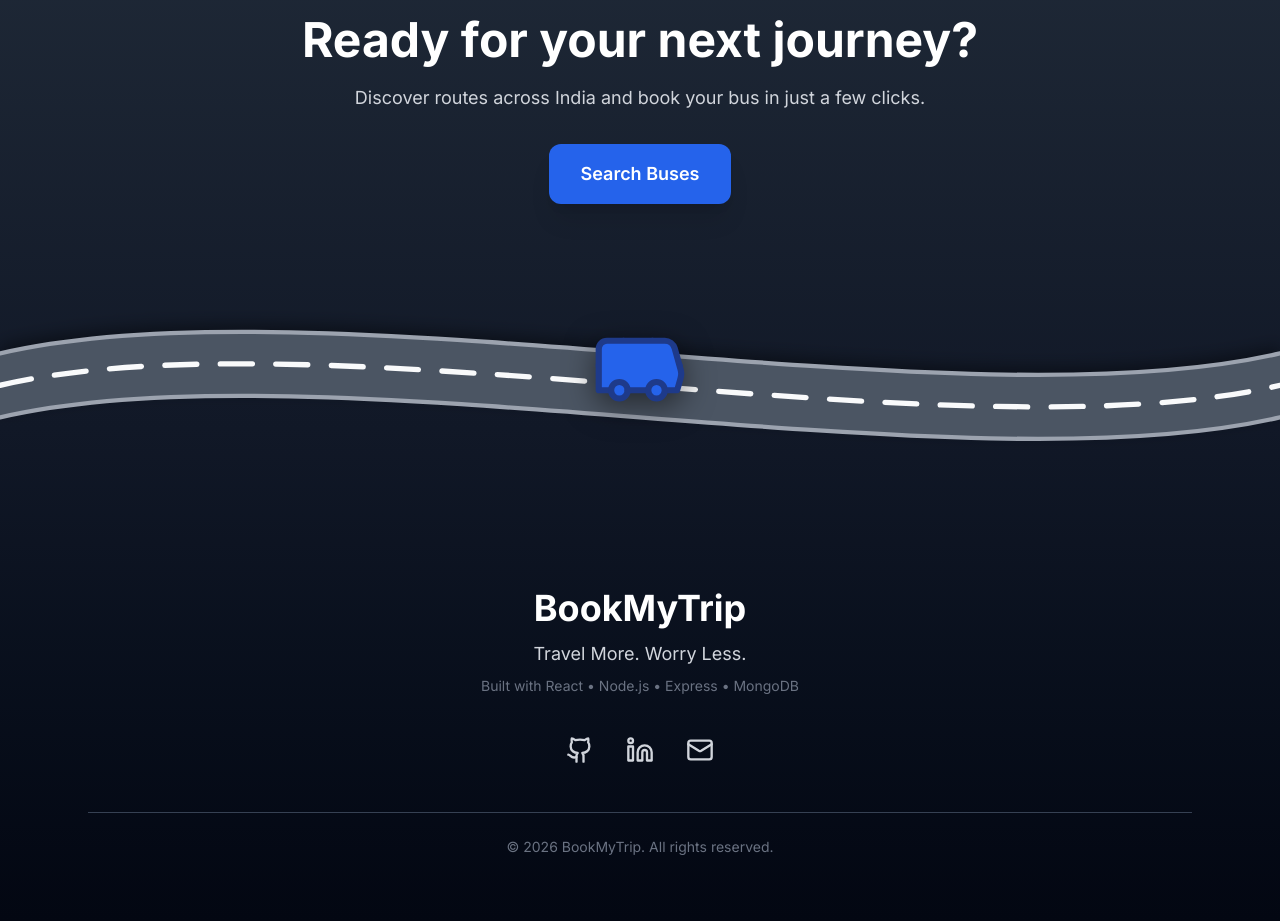
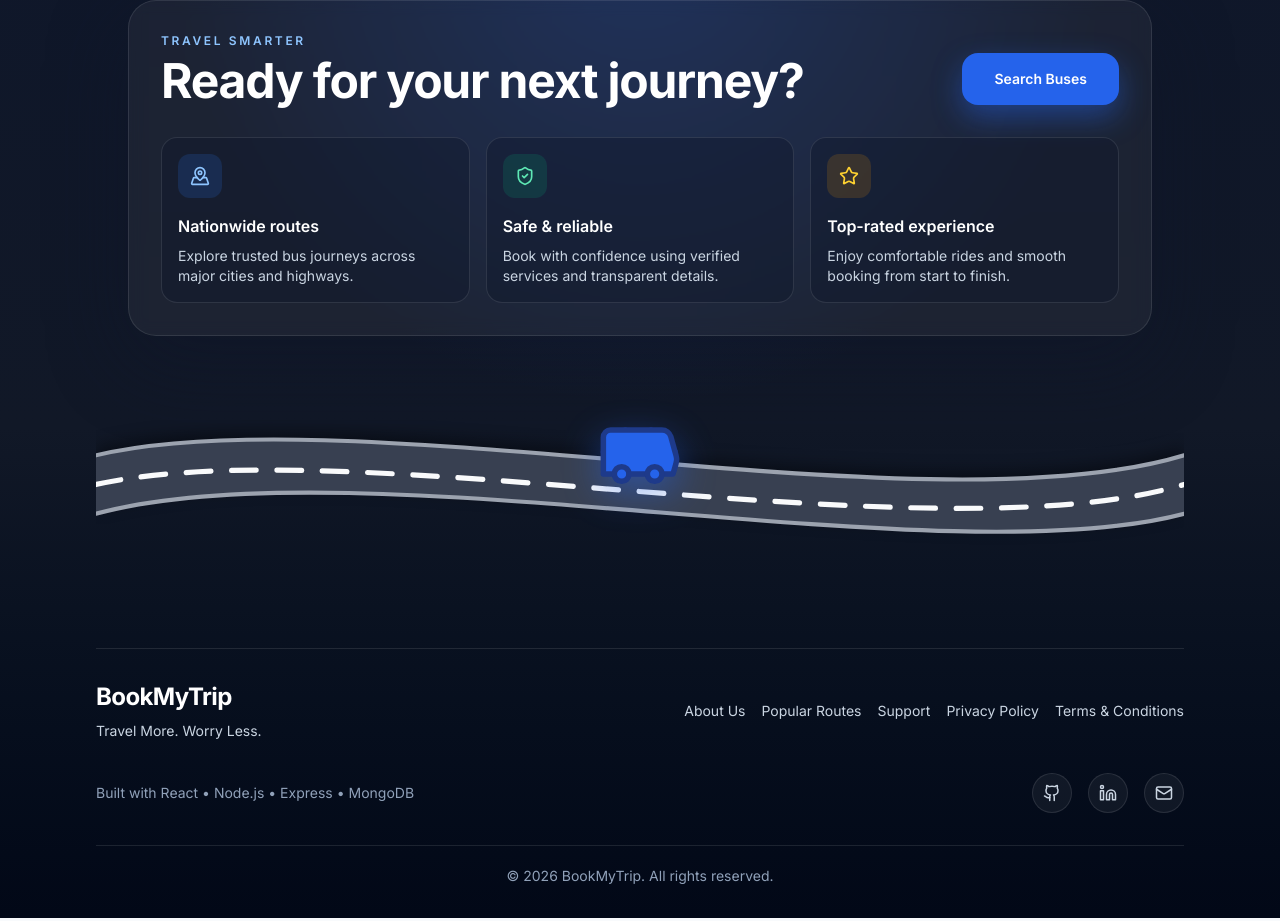
Before and after one commit to rojinraj641/Bus-ticket-booking, a React (Vite) app in the folder frontend/: page / in a window 1280 px wide. Shown: the part 1972-2893 px from the top of the page. Built offline with nearby package versions, Linux system fonts and the light colour scheme; no server answers.

Commit message:
Changed the footer

```diff
--- a/frontend/src/Components/Footer.jsx
+++ b/frontend/src/Components/Footer.jsx
@@ -1,146 +1,132 @@
-import { Bus, Github, Linkedin, Mail } from "lucide-react";
+import { Bus, Github, Linkedin, Mail, MapPinned, ShieldCheck, Star } from "lucide-react";
 
 const Footer = () => {
-    const handleSearchClick = ()=>{
-        window.scrollTo({top:0, behavior: "smooth"})
-    }
+  const handleSearchClick = () => {
+    window.scrollTo({ top: 0, behavior: "smooth" });
+  };
+
+  const footerLinks = [
+    "About Us",
+    "Popular Routes",
+    "Support",
+    "Privacy Policy",
+    "Terms & Conditions",
+  ];
+
   return (
-        <footer className="relative mt-20 bg-gradient-to-b from-[#1F2937] via-[#111827] to-[#030712] text-white overflow-hidden">
-            {/* CTA */}
-            <div className="max-w-5xl mx-auto px-6 pt-20 text-center">
-                <h2 className="text-4xl md:text-5xl font-bold">
+    <footer className="relative mt-20 overflow-hidden bg-gradient-to-b from-[#0F172A] via-[#111827] to-[#020817] text-white">
+      <div className="absolute inset-0 bg-[radial-gradient(circle_at_top,_rgba(37,99,235,0.22),transparent_40%)]" />
+
+      <div className="relative z-10 mx-auto max-w-6xl px-4 pb-8 pt-16 sm:px-6 lg:px-8">
+        <div className="mx-auto max-w-5xl rounded-[28px] border border-white/10 bg-white/5 p-6 shadow-[0_25px_80px_rgba(15,23,42,0.45)] backdrop-blur-sm md:p-8">
+          <div className="flex flex-col items-center gap-6 text-center md:flex-row md:items-end md:justify-between md:text-left">
+            <div>
+              <p className="text-xs font-semibold uppercase tracking-[0.22em] text-blue-300">Travel smarter</p>
+              <h2 className="mt-2 text-3xl font-bold tracking-tight text-white md:text-5xl">
                 Ready for your next journey?
               </h2>
-
-                <p className="mt-5 text-sm md:text-lg text-gray-300">
-                    Discover routes across India and book your bus in just a few clicks.
-                </p>
+            </div>
 
             <button
-                className="mt-8 rounded-xl bg-[#2563EB] px-8 py-4 text-sm md:text-lg font-semibold shadow-xl transition hover:bg-blue-700"
-                onClick={handleSearchClick}>
+              onClick={handleSearchClick}
+              className="rounded-2xl bg-[#2563EB] px-6 py-3 text-sm font-semibold text-white shadow-[0_12px_30px_rgba(37,99,235,0.45)] transition hover:-translate-y-0.5 hover:bg-blue-600 md:px-8 md:py-4"
+            >
               Search Buses
             </button>
           </div>
 
-            {/* Road */}
-            <div className="relative mt-16">
-                {/* Bus — sits at the crest of the curve, x=600 is the midpoint of the road's dip */}
-                <div className="absolute left-1/2 top-12 z-20 -translate-x-1/2">
+          <div className="mt-8 grid gap-4 md:grid-cols-3">
+            <div className="rounded-2xl border border-white/10 bg-slate-900/40 p-4">
+              <div className="flex h-11 w-11 items-center justify-center rounded-xl bg-blue-500/15 text-blue-300">
+                <MapPinned size={20} />
+              </div>
+              <h3 className="mt-4 text-base font-semibold text-white">Nationwide routes</h3>
+              <p className="mt-2 text-sm text-slate-300">Explore trusted bus journeys across major cities and highways.</p>
+            </div>
+
+            <div className="rounded-2xl border border-white/10 bg-slate-900/40 p-4">
+              <div className="flex h-11 w-11 items-center justify-center rounded-xl bg-emerald-500/15 text-emerald-300">
+                <ShieldCheck size={20} />
+              </div>
+              <h3 className="mt-4 text-base font-semibold text-white">Safe & reliable</h3>
+              <p className="mt-2 text-sm text-slate-300">Book with confidence using verified services and transparent details.</p>
+            </div>
+
+            <div className="rounded-2xl border border-white/10 bg-slate-900/40 p-4">
+              <div className="flex h-11 w-11 items-center justify-center rounded-xl bg-amber-500/15 text-amber-300">
+                <Star size={20} />
+              </div>
+              <h3 className="mt-4 text-base font-semibold text-white">Top-rated experience</h3>
+              <p className="mt-2 text-sm text-slate-300">Enjoy comfortable rides and smooth booking from start to finish.</p>
+            </div>
+          </div>
+        </div>
+
+        <div className="relative mt-10">
+          <div className="absolute left-1/2 top-8 z-20 -translate-x-1/2">
             <Bus
-                        size={99}
+              size={88}
               fill="#2563EB"
               stroke="#1E3A8A"
               strokeWidth={1.5}
-                        className="drop-shadow-[0_8px_15px_rgba(0,0,0,0.5)]"
+              className="drop-shadow-[0_12px_18px_rgba(37,99,235,0.45)]"
             />
           </div>
 
-                <svg
-                    viewBox="0 0 1200 240"
-                    className="w-full h-64"
-                    preserveAspectRatio="none"
-                >
+          <svg viewBox="0 0 1200 230" className="h-52 w-full md:h-60" preserveAspectRatio="none">
             <defs>
-                        <filter
-                            id="roadShadow"
-                            x="-20%"
-                            y="-20%"
-                            width="140%"
-                            height="140%"
-                        >
-                            <feDropShadow
-                                dx="0"
-                                dy="-6"
-                                stdDeviation="8"
-                                floodColor="#000000"
-                                floodOpacity="0.45"
-                            />
+              <filter id="roadShadow" x="-20%" y="-20%" width="140%" height="140%">
+                <feDropShadow dx="0" dy="-6" stdDeviation="8" floodColor="#000000" floodOpacity="0.45" />
               </filter>
             </defs>
 
-                    {/* Road surface */}
             <path
-                        d="
-                            M0,80
-                            C300,10 900,150 1200,80
-                            L1200,140
-                            C900,210 300,70 0,140
-                            Z
-                        "
-                        fill="#4B5563"
+              d="M0,76 C280,18 920,150 1200,76 L1200,132 C930,194 290,64 0,132 Z"
+              fill="#374151"
               filter="url(#roadShadow)"
             />
 
-                    {/* Road edges */}
-                    <path
-                        d="M0,80 C300,10 900,150 1200,80"
-                        stroke="#9CA3AF"
-                        strokeWidth="4"
-                        fill="none"
-                        strokeLinecap="round"
-                    />
-                    <path
-                        d="M0,140 C300,70 900,210 1200,140"
-                        stroke="#9CA3AF"
-                        strokeWidth="4"
-                        fill="none"
-                        strokeLinecap="round"
-                    />
-
-                    {/* Dashed centre line */}
-                    <path
-                        d="M0,110 C300,40 900,180 1200,110"
-                        stroke="#F9FAFB"
-                        strokeWidth="5"
-                        fill="none"
-                        strokeDasharray="30 22"
-                        strokeLinecap="round"
-                    />
+            <path d="M0,76 C280,18 920,150 1200,76" stroke="#9CA3AF" strokeWidth="4" fill="none" strokeLinecap="round" />
+            <path d="M0,132 C290,64 930,194 1200,132" stroke="#9CA3AF" strokeWidth="4" fill="none" strokeLinecap="round" />
+            <path d="M0,104 C280,50 920,176 1200,104" stroke="#F9FAFB" strokeWidth="5" fill="none" strokeDasharray="28 22" strokeLinecap="round" />
           </svg>
         </div>
 
-            {/* Footer Content */}
-            <div className="relative z-10 max-w-6xl mx-auto px-6 py-16">
-                <h3 className="text-center text-3xl md:text-4xl font-bold">
-                    BookMyTrip
-                </h3>
+        <div className="relative z-10 mt-8 border-t border-white/10 pt-8">
+          <div className="flex flex-col items-center gap-6 md:flex-row md:justify-between">
+            <div className="text-center md:text-left">
+              <h3 className="text-2xl font-bold tracking-tight text-white">BookMyTrip</h3>
+              <p className="mt-2 text-sm text-slate-300">Travel More. Worry Less.</p>
+            </div>
 
-                <p className="mt-3 text-center text-sm md:text-lg text-gray-300">
-                    Travel More. Worry Less.
-                </p>
+            <nav className="flex flex-wrap justify-center gap-4 text-sm text-slate-300 md:justify-end">
+              {footerLinks.map((link) => (
+                <a key={link} href="#" className="transition hover:text-blue-300">
+                  {link}
+                </a>
+              ))}
+            </nav>
+          </div>
 
-                <p className="mt-2 text-center text-xs md:text-sm text-gray-500">
-                    Built with React • Node.js • Express • MongoDB
-                </p>
+          <div className="mt-8 flex flex-col items-center justify-between gap-6 md:flex-row">
+            <p className="text-xs text-slate-400 md:text-sm">Built with React • Node.js • Express • MongoDB</p>
 
-                <div className="mt-10 flex justify-center gap-8">
-                    <a
-                        href="#"
-                        className="transition hover:text-[#2563EB]"
-                    >
-                        <Github className="text-gray-300 hover:text-[#2563EB] size-6 md:size-7" />
+            <div className="flex items-center gap-4">
+              <a href="#" aria-label="GitHub" className="rounded-full border border-white/10 bg-white/5 p-2.5 text-slate-300 transition hover:border-blue-400 hover:text-blue-300">
+                <Github size={18} />
               </a>
-
-                    <a
-                        href="#"
-                        className="transition hover:text-[#2563EB]"
-                    >
-                        <Linkedin className="text-gray-300 hover:text-[#2563EB] size-6 md:size-7" />
+              <a href="#" aria-label="LinkedIn" className="rounded-full border border-white/10 bg-white/5 p-2.5 text-slate-300 transition hover:border-blue-400 hover:text-blue-300">
+                <Linkedin size={18} />
               </a>
-
-                    <a
-                        href="#"
-                        className="transition hover:text-[#2563EB]"
-                    >
-                        <Mail className="text-gray-300 hover:text-[#2563EB] size-6 md:size-7" />
+              <a href="#" aria-label="Email" className="rounded-full border border-white/10 bg-white/5 p-2.5 text-slate-300 transition hover:border-blue-400 hover:text-blue-300">
+                <Mail size={18} />
               </a>
             </div>
+          </div>
 
-                <div className="mt-12 border-t border-gray-700 pt-6">
-                    <p className="text-xs md:text-sm text-center text-gray-500">
+          <div className="mt-8 border-t border-white/10 pt-5 text-center text-xs text-slate-400 md:text-sm">
             © 2026 BookMyTrip. All rights reserved.
-                    </p>
+          </div>
         </div>
       </div>
     </footer>
```
Lines whose indentation alone changed are shown as unchanged.
